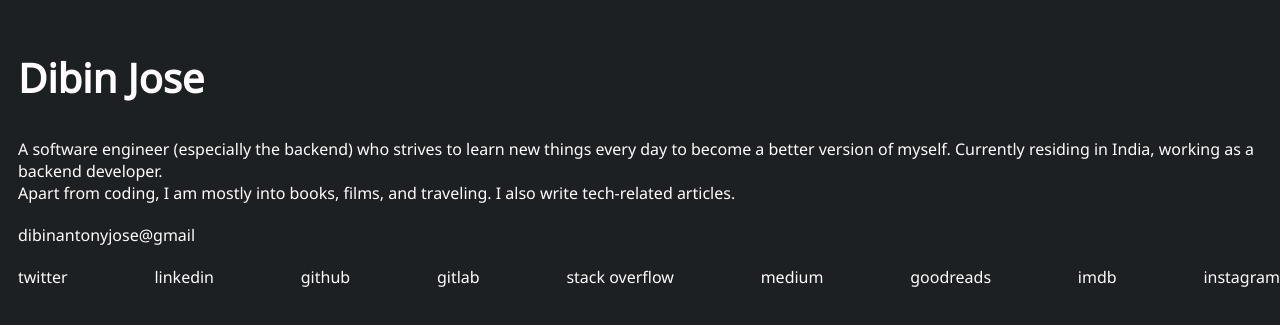
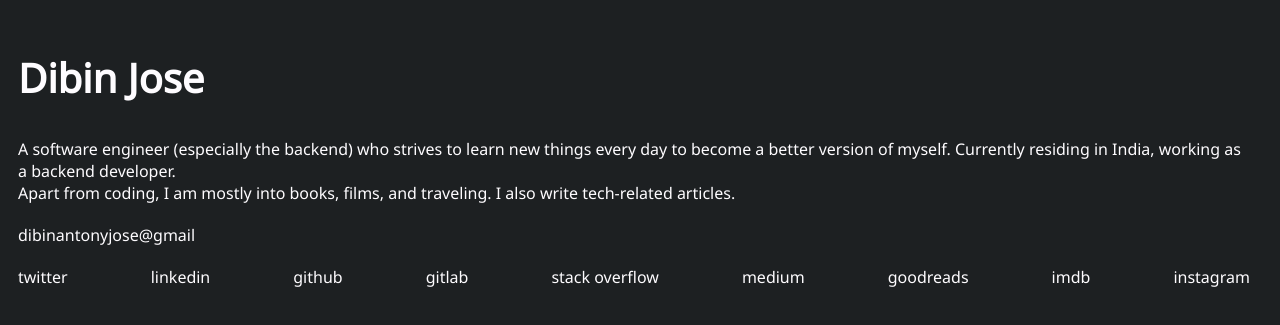
Before and after one commit to dibinantonyjose/dibinantonyjose.github.io, a React (Create React App) app: page / in a window 1280 px wide. Shown: the part 247-572 px from the top of the page. Built offline with nearby package versions, Linux system fonts and the light colour scheme.

Commit message:
Fix issue in css flex

```diff
--- a/src/index.css
+++ b/src/index.css
@@ -6,7 +6,7 @@ html {
 }
 
 section {
-    margin: 0px 0px 0px 10px;
+    margin: 0px 30px 0px 10px;
     position: absolute;
     top: 50%;
     -ms-transform: translateY(-50%);
@@ -22,6 +22,8 @@ div {
     flex-direction: row;
     flex-wrap: wrap;
     justify-content: space-between;
+    row-gap: 20px;
+    column-gap: 30px;
 }
 
 .contacts a {
```
